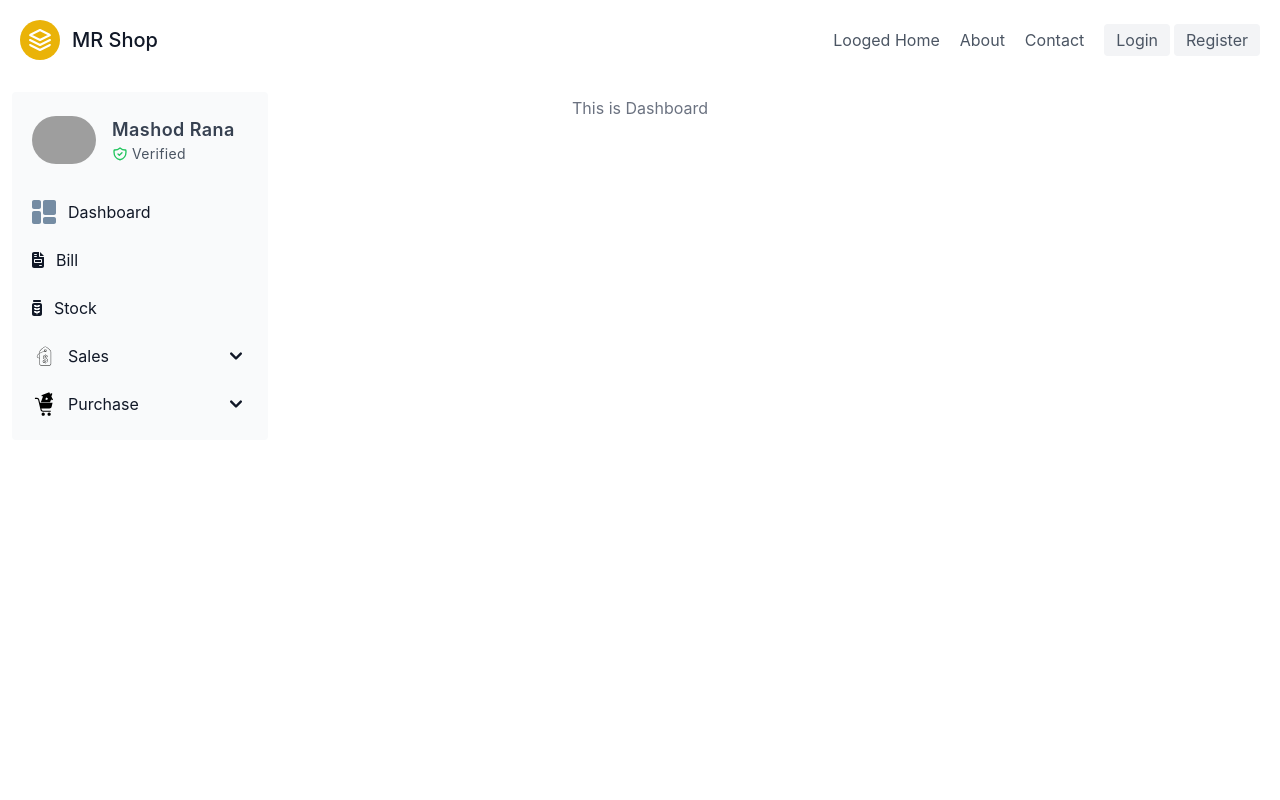
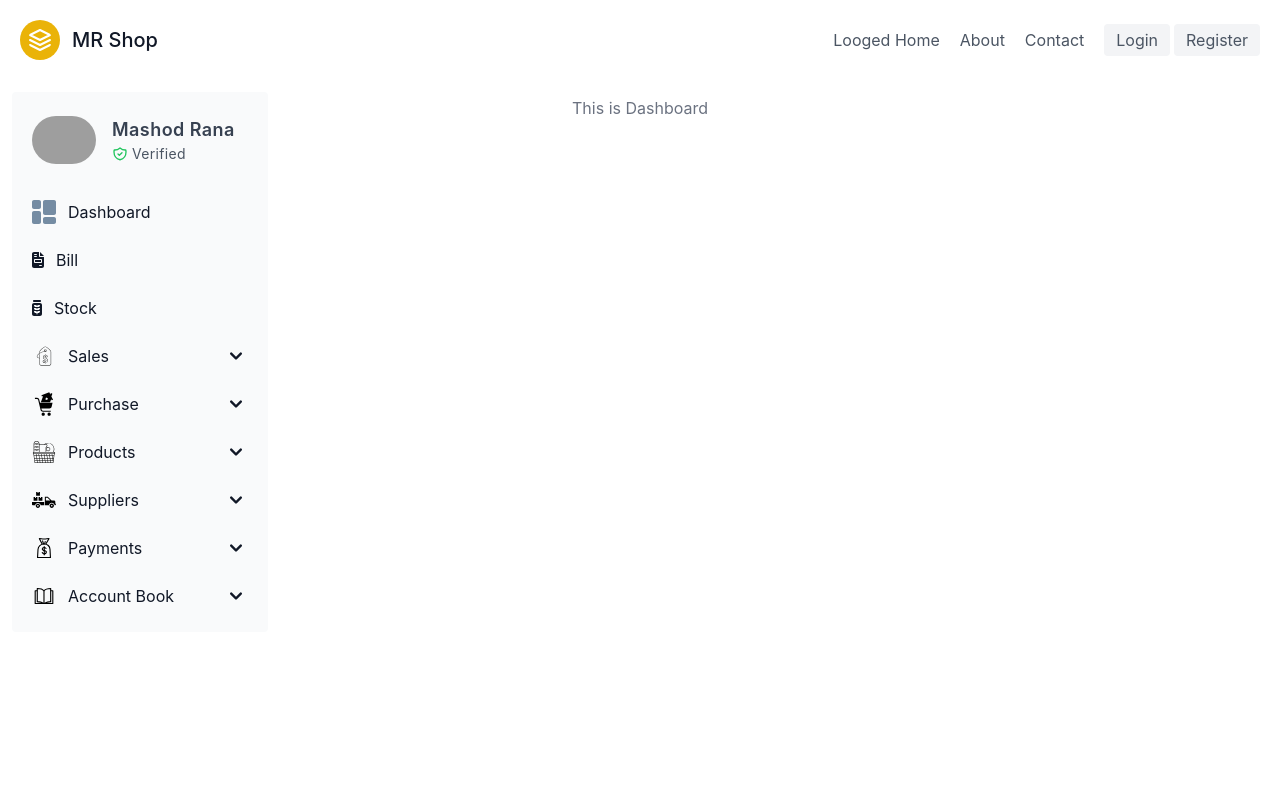
Before and after one commit to samueltefera/potential-inventory, a React (Create React App) app in the folder client/: page /dashboard in a window 1280 px wide. Shown: the top 800 px of the page. Built offline with nearby package versions, Linux system fonts and the light colour scheme; grey boxes are pictures that could not be loaded.

Commit message:
menu item added to submenu

```diff
--- a/client/src/Components/Icon.jsx
+++ b/client/src/Components/Icon.jsx
@@ -82,7 +82,7 @@ export const ProductsIcon = () => {
     )
 }
 
-export const Supplier = () => {
+export const SupplierIcon = () => {
     return (
         <>
             <svg
--- a/client/src/Components/SideMenu.jsx
+++ b/client/src/Components/SideMenu.jsx
@@ -1,7 +1,7 @@
 import { Link } from "react-router-dom";
 import { FontAwesomeIcon } from '@fortawesome/react-fontawesome'
 import { faChartPie, faFileInvoice, faJarWheat } from '@fortawesome/free-solid-svg-icons'
-import { BillingIcon, DashboardIcon, PurchaseIcon, SalesIcon } from "./Icon";
+import { AccountBookIcon, BillingIcon, DashboardIcon, PaymentsIcon, ProductsIcon, PurchaseIcon, SalesIcon, SupplierIcon } from "./Icon";
 
 const SideMenu = () => {
   return (
@@ -79,7 +79,7 @@ const SideMenu = () => {
                 aria-controls="dropdown-example"
                 data-collapse-toggle="dropdown-example"
               >
-                <SalesIcon/>
+                <SalesIcon />
                 <span
                   class="flex-1 ml-3 text-left whitespace-nowrap"
                   sidebar-toggle-item
@@ -128,7 +128,7 @@ const SideMenu = () => {
                 aria-controls="dropdown-example2"
                 data-collapse-toggle="dropdown-example2"
               >
-                <PurchaseIcon/>
+                <PurchaseIcon />
                 <span
                   class="flex-1 ml-3 text-left whitespace-nowrap"
                   sidebar-toggle-item
@@ -177,8 +177,201 @@ const SideMenu = () => {
               </ul>
             </li>
 
+            {/* Products */}
+            <li>
+              <button
+                type="button"
+                class="flex items-center p-2 w-full text-base font-normal text-gray-900 rounded-lg transition duration-75 group hover:bg-gray-100 dark:text-white dark:hover:bg-gray-700"
+                aria-controls="dropdown-example3"
+                data-collapse-toggle="dropdown-example3"
+              >
+                <ProductsIcon />
+                <span
+                  class="flex-1 ml-3 text-left whitespace-nowrap"
+                  sidebar-toggle-item
+                >
+                  Products
+                </span>
+                <svg
+                  sidebar-toggle-item
+                  class="w-6 h-6"
+                  fill="currentColor"
+                  viewBox="0 0 20 20"
+                  xmlns="http://www.w3.org/2000/svg"
+                >
+                  <path
+                    fill-rule="evenodd"
+                    d="M5.293 7.293a1 1 0 011.414 0L10 10.586l3.293-3.293a1 1 0 111.414 1.414l-4 4a1 1 0 01-1.414 0l-4-4a1 1 0 010-1.414z"
+                    clip-rule="evenodd"
+                  ></path>
+                </svg>
+              </button>
+              <ul id="dropdown-example3" class="hidden py-2 space-y-2">
+                <li>
+                  <Link
+                    to="view-products"
+                    class="flex items-center p-2 pl-11 w-full text-base font-normal text-gray-900 rounded-lg transition duration-75 group hover:bg-gray-100 dark:text-white dark:hover:bg-gray-700"
+                  >
+                    View Products
+                  </Link>
+                </li>
+                <li>
+                  <Link
+                    to="add-proudcts"
+                    class="flex items-center p-2 pl-11 w-full text-base font-normal text-gray-900 rounded-lg transition duration-75 group hover:bg-gray-100 dark:text-white dark:hover:bg-gray-700"
+                  >
+                    Add Products
+                  </Link>
+                </li>
+              </ul>
+            </li>
 
+            {/* Suppliers */}
+            <li>
+              <button
+                type="button"
+                class="flex items-center p-2 w-full text-base font-normal text-gray-900 rounded-lg transition duration-75 group hover:bg-gray-100 dark:text-white dark:hover:bg-gray-700"
+                aria-controls="dropdown-example4"
+                data-collapse-toggle="dropdown-example4"
+              >
+                <SupplierIcon />
+                <span
+                  class="flex-1 ml-3 text-left whitespace-nowrap"
+                  sidebar-toggle-item
+                >
+                  Suppliers
+                </span>
+                <svg
+                  sidebar-toggle-item
+                  class="w-6 h-6"
+                  fill="currentColor"
+                  viewBox="0 0 20 20"
+                  xmlns="http://www.w3.org/2000/svg"
+                >
+                  <path
+                    fill-rule="evenodd"
+                    d="M5.293 7.293a1 1 0 011.414 0L10 10.586l3.293-3.293a1 1 0 111.414 1.414l-4 4a1 1 0 01-1.414 0l-4-4a1 1 0 010-1.414z"
+                    clip-rule="evenodd"
+                  ></path>
+                </svg>
+              </button>
+              <ul id="dropdown-example4" class="hidden py-2 space-y-2">
+                <li>
+                  <Link
+                    to="view-supplier"
+                    class="flex items-center p-2 pl-11 w-full text-base font-normal text-gray-900 rounded-lg transition duration-75 group hover:bg-gray-100 dark:text-white dark:hover:bg-gray-700"
+                  >
+                    View Suppliers
+                  </Link>
+                </li>
+                <li>
+                  <Link
+                    to="add-proudcts"
+                    class="flex items-center p-2 pl-11 w-full text-base font-normal text-gray-900 rounded-lg transition duration-75 group hover:bg-gray-100 dark:text-white dark:hover:bg-gray-700"
+                  >
+                    Add Suppliers
+                  </Link>
+                </li>
+              </ul>
+            </li>
 
+            {/* Payments */}
+            <li>
+              <button
+                type="button"
+                class="flex items-center p-2 w-full text-base font-normal text-gray-900 rounded-lg transition duration-75 group hover:bg-gray-100 dark:text-white dark:hover:bg-gray-700"
+                aria-controls="dropdown-example5"
+                data-collapse-toggle="dropdown-example5"
+              >
+                <PaymentsIcon />
+                <span
+                  class="flex-1 ml-3 text-left whitespace-nowrap"
+                  sidebar-toggle-item
+                >
+                  Payments
+                </span>
+                <svg
+                  sidebar-toggle-item
+                  class="w-6 h-6"
+                  fill="currentColor"
+                  viewBox="0 0 20 20"
+                  xmlns="http://www.w3.org/2000/svg"
+                >
+                  <path
+                    fill-rule="evenodd"
+                    d="M5.293 7.293a1 1 0 011.414 0L10 10.586l3.293-3.293a1 1 0 111.414 1.414l-4 4a1 1 0 01-1.414 0l-4-4a1 1 0 010-1.414z"
+                    clip-rule="evenodd"
+                  ></path>
+                </svg>
+              </button>
+              <ul id="dropdown-example5" class="hidden py-2 space-y-2">
+                <li>
+                  <Link
+                    to="received-payments"
+                    class="flex items-center p-2 pl-11 w-full text-base font-normal text-gray-900 rounded-lg transition duration-75 group hover:bg-gray-100 dark:text-white dark:hover:bg-gray-700"
+                  >
+                    Received Payments
+                  </Link>
+                </li>
+                <li>
+                  <Link
+                    to="payoff-payments"
+                    class="flex items-center p-2 pl-11 w-full text-base font-normal text-gray-900 rounded-lg transition duration-75 group hover:bg-gray-100 dark:text-white dark:hover:bg-gray-700"
+                  >
+                    Payoff Payments
+                  </Link>
+                </li>
+              </ul>
+            </li>
+
+            {/* Account Book */}
+            <li>
+              <button
+                type="button"
+                class="flex items-center p-2 w-full text-base font-normal text-gray-900 rounded-lg transition duration-75 group hover:bg-gray-100 dark:text-white dark:hover:bg-gray-700"
+                aria-controls="dropdown-example6"
+                data-collapse-toggle="dropdown-example6"
+              >
+                <AccountBookIcon />
+                <span
+                  class="flex-1 ml-3 text-left whitespace-nowrap"
+                  sidebar-toggle-item
+                >
+                  Account Book
+                </span>
+                <svg
+                  sidebar-toggle-item
+                  class="w-6 h-6"
+                  fill="currentColor"
+                  viewBox="0 0 20 20"
+                  xmlns="http://www.w3.org/2000/svg"
+                >
+                  <path
+                    fill-rule="evenodd"
+                    d="M5.293 7.293a1 1 0 011.414 0L10 10.586l3.293-3.293a1 1 0 111.414 1.414l-4 4a1 1 0 01-1.414 0l-4-4a1 1 0 010-1.414z"
+                    clip-rule="evenodd"
+                  ></path>
+                </svg>
+              </button>
+              <ul id="dropdown-example6" class="hidden py-2 space-y-2">
+                <li>
+                  <Link
+                    to="cutomer-acount-book"
+                    class="flex items-center p-2 pl-11 w-full text-base font-normal text-gray-900 rounded-lg transition duration-75 group hover:bg-gray-100 dark:text-white dark:hover:bg-gray-700"
+                  >
+                    Customer
+                  </Link>
+                </li>
+                <li>
+                  <Link
+                    to="supplier-account-book"
+                    class="flex items-center p-2 pl-11 w-full text-base font-normal text-gray-900 rounded-lg transition duration-75 group hover:bg-gray-100 dark:text-white dark:hover:bg-gray-700"
+                  >
+                    Supplier
+                  </Link>
+                </li>
+              </ul>
+            </li>
           </ul>
         </div>
       </aside>
```
